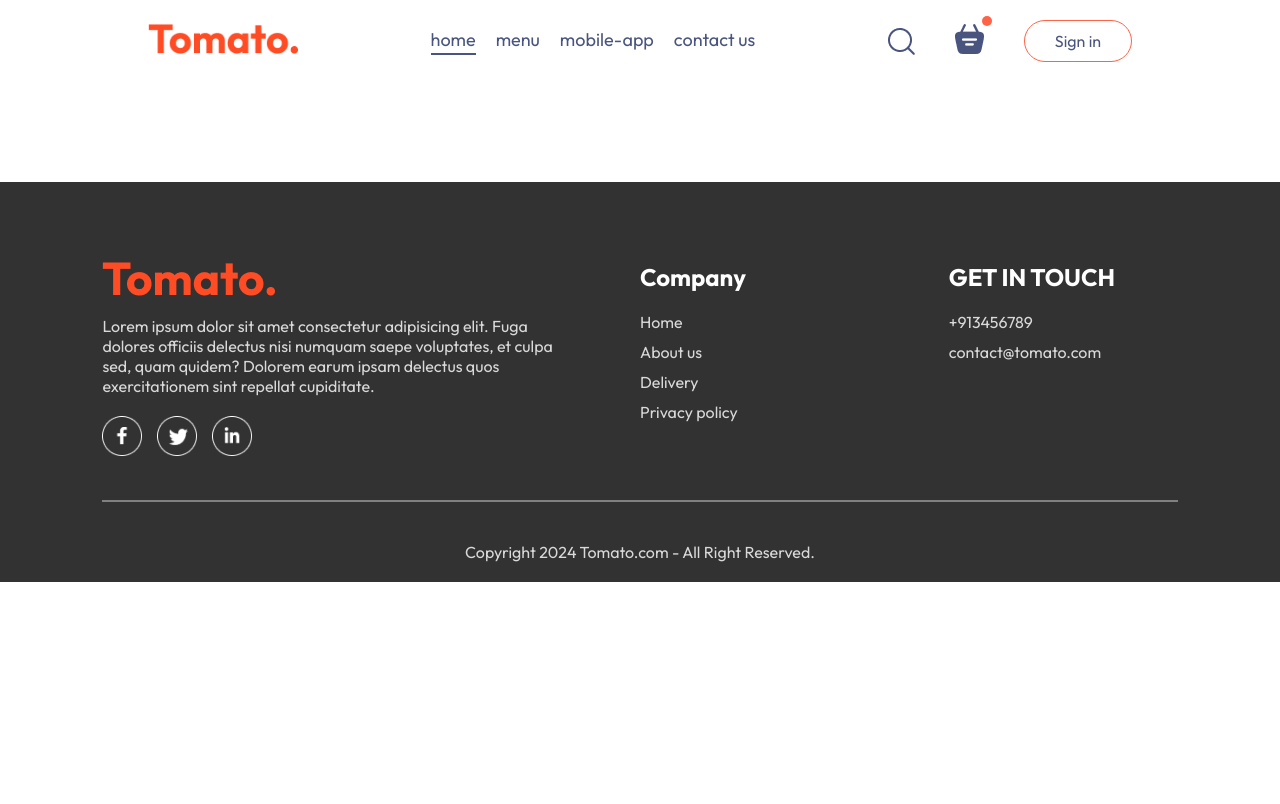
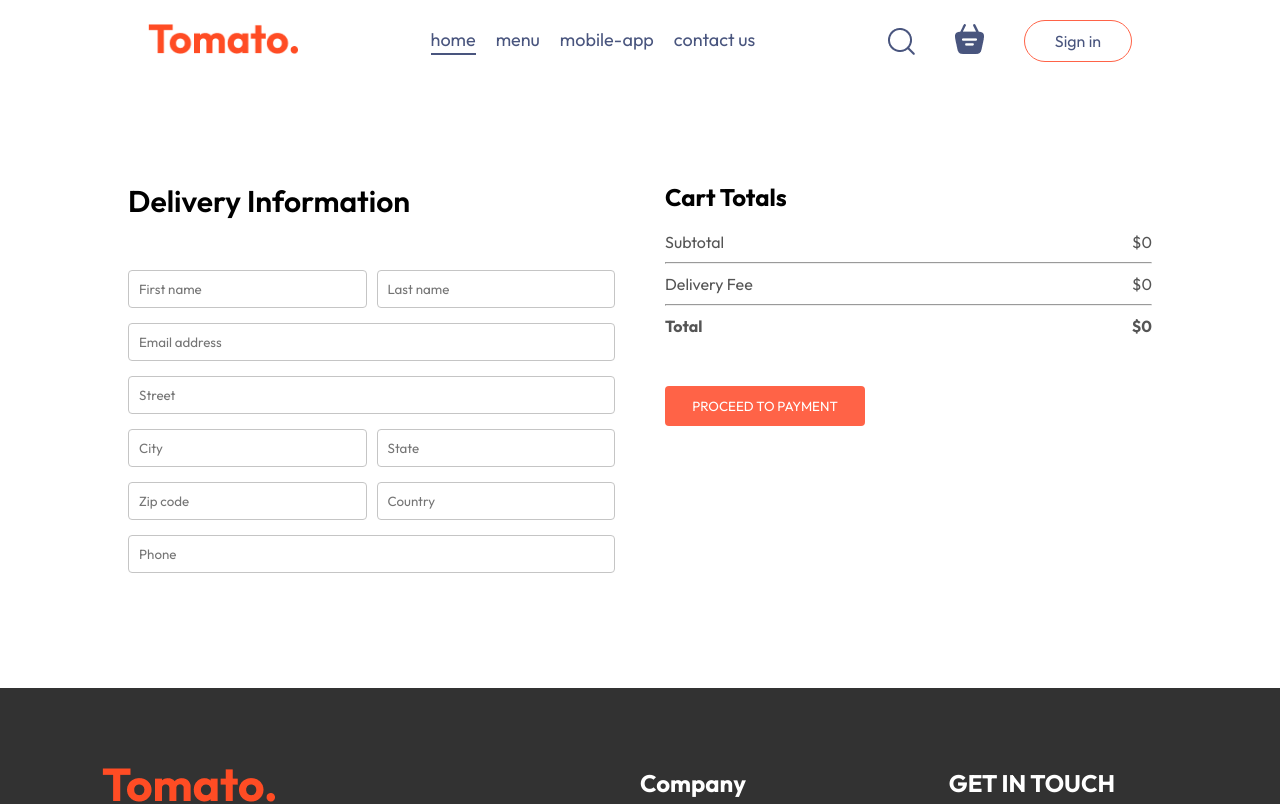
Before and after one commit to sujal0821/food-del, a React (Vite) app in the folder frontend/: page /order in a window 1280 px wide. Shown: the top 804 px of the page. Built offline with nearby package versions, Linux system fonts and the light colour scheme.

Commit message:
updated frontend

```diff
--- a/frontend/src/App.jsx
+++ b/frontend/src/App.jsx
@@ -3,7 +3,7 @@
 import { Route, Routes } from "react-router-dom";
 import Cart from "./pages/Cart/Cart";
 import Home from "./pages/Home/Home";
-import PlaceOrder from "./pages/Placeorder/PlaceOrder";
+import PlaceOrder from "./pages/PlaceOrder/PlaceOrder";
 import Footer from "./components/Footer/Footer";
 import LoginPopup from "./components/LoginPopup/LoginPopup";
 
--- a/frontend/src/components/Navbar/Navbar.jsx
+++ b/frontend/src/components/Navbar/Navbar.jsx
@@ -1,11 +1,14 @@
-import React,{useState} from 'react'
+import React,{useContext, useState} from 'react'
 import './Navbar.css'
 import { assets } from '../../assets/assets'
 import { Link } from 'react-router-dom';
+import { StoreContext } from '../../context/StoreContext';
 
 const Navbar = ({setshowLogin}) => {
 
   const [menu,setMenu] = useState("home");
+
+  const {getTotalCartAmount} = useContext(StoreContext);
 
   return (
     <div className='navbar'>
@@ -20,7 +23,7 @@
         <img src={assets.search_icon} alt=""/>
         <div className="navbar-search-icon">
             <Link to ='/cart'><img src={assets.basket_icon} alt="" /></Link>
-            <div className="dot"></div>
+            <div className={getTotalCartAmount()===0?"":"dot"}></div>
         </div>
         <button onClick={()=>setshowLogin(true)}>Sign in</button>
       </div>
--- a/frontend/src/context/StoreContext.jsx
+++ b/frontend/src/context/StoreContext.jsx
@@ -1,41 +1,48 @@
-import { createContext, useState ,useEffect } from "react";
+import { createContext, useState, useEffect } from "react";
 import { food_list } from "../assets/assets";
 
-export const StoreContext = createContext(null)
+export const StoreContext = createContext(null);
 
-const StoreContextProvider =(props) => {
-    const[cartItems,setCartItems]= useState({});
+const StoreContextProvider = (props) => {
+  const [cartItems, setCartItems] = useState({});
 
-    const addToCart=(itemId) => {
-        if(!cartItems[itemId]){
-            setCartItems((prev)=>({...prev,[itemId]:1}))
+  const addToCart = (itemId) => {
+    if (!cartItems[itemId]) {
+      setCartItems((prev) => ({ ...prev, [itemId]: 1 }));
+    } else {
+      setCartItems((prev) => ({ ...prev, [itemId]: prev[itemId] + 1 }));
     }
-        else{
-            setCartItems((prev)=>({...prev,[itemId]:prev[itemId]+1}))
+  };
+
+  const removeFromCart = (itemId) => {
+    setCartItems((prev) => ({ ...prev, [itemId]: prev[itemId] - 1 }));
+  };
+
+  const getTotalCartAmount = () => {
+    let totalAmount = 0;
+    for (const item in cartItems) {
+      if (cartItems[item] > 0) {
+        let itemInfo = food_list.find((product) => product._id === item);
+        totalAmount += itemInfo.price * cartItems[item];
       }
     }
+    return totalAmount;
+  };
 
-    const removeFromCart = (itemId) => {
-        setCartItems((prev)=>({...prev,[itemId]:prev[itemId]-1}))
-    }
-
-    useEffect(()=>{
-        console.log(cartItems);
-    },[cartItems])
-
-    const contextValue ={
+  const contextValue = {
     food_list,
     cartItems,
     setCartItems,
     addToCart,
-        removeFromCart
-    }
+    removeFromCart,
+    getTotalCartAmount
+  };
 
-    return(
+  return (
     <StoreContext.Provider value={contextValue}>
       {props.children}
     </StoreContext.Provider>
-    )
-}
+  );
+};
 
-export default StoreContextProvider
+export default StoreContextProvider;
--- a/frontend/src/pages/Cart/Cart.jsx
+++ b/frontend/src/pages/Cart/Cart.jsx
@@ -1,9 +1,12 @@
 import React, { useContext } from "react";
 import "./Cart.css";
 import { StoreContext } from "../../context/StoreContext";
+import { useNavigate } from "react-router-dom";
 
 const Cart = () => {
-  const { cartItems, food_list, removeFromCart } = useContext(StoreContext);
+  const { cartItems, food_list, removeFromCart, getTotalCartAmount } = useContext(StoreContext);
+
+  const navigate = useNavigate()
 
   return (
     <div className="cart">
@@ -43,20 +46,20 @@
           <div>
             <div className="cart-total-details">
               <p>Subtotal</p>
-              <p>{0}</p>
+              <p>${getTotalCartAmount()}</p>
             </div>
             <hr />
             <div className="cart-total-details">
               <p>Delivery Fee</p>
-              <p>{2}</p>
+              <p>${getTotalCartAmount()===0?0:2}</p>
             </div>
             <hr />
             <div className="cart-total-details">
               <b>Total</b>
-              <b>{0}</b>
+              <b>${getTotalCartAmount()===0?0:getTotalCartAmount()+2}</b>
             </div>
           </div>
-          <button>PROCEED TO CHECKOUT</button>
+          <button onClick={()=>navigate('./order')}>PROCEED TO CHECKOUT</button>
         </div>
         <div className="cart-promocode">
           <p>If you have a promo code, enter it here</p>
--- a/frontend/src/pages/PlaceOrder/PlaceOrder.css
+++ b/frontend/src/pages/PlaceOrder/PlaceOrder.css
@@ -0,0 +1,36 @@
+.place-order{
+    display: flex;
+    align-items: start;
+    justify-content: space-between;
+    gap: 50px;
+    margin-top: 100px ;
+}
+.place-order-left{
+    width: 100%;
+    max-width: max(30%,500px);
+}
+.place-order-left .title{
+    font-size:30px ;
+    font-weight: 600;
+    margin-bottom: 50px;
+}
+.place-order-left input{
+    margin-bottom: 15px;
+    width: 100%;
+    padding: 10px;
+    border: 1px solid #c5c5c5;
+    border-radius: 4px;
+    outline-color: tomato;
+}
+.place-order-left .multi-fields{
+    display: flex;
+    gap: 10px;
+}
+.place-order-right{
+    width: 100%;
+    max-width: max(40%, 500px);
+}
+.place-order .cart-total button{
+    margin-top: 30px;
+
+}
--- a/frontend/src/pages/PlaceOrder/PlaceOrder.jsx
+++ b/frontend/src/pages/PlaceOrder/PlaceOrder.jsx
@@ -1,11 +1,54 @@
-import React from 'react'
+import React, { useContext } from 'react'
 import './PlaceOrder.css'
+import { StoreContext } from '../../context/StoreContext'
 
 const PlaceOrder = () => {
+
+  const{getTotalCartAmount} = useContext(StoreContext)
+
   return (
-    <div>
-
-    </div>
+    <form className="place-order">
+      <div className="place-order-left">
+        <p className="title">Delivery Information</p>
+        <div className="multi-fields">
+          <input type="text" placeholder='First name'/>
+          <input type="text" placeholder='Last name'/>
+        </div>
+        <input type="text" placeholder='Email address'/>
+        <input type="text" placeholder='Street'/>
+        <div className="multi-fields">
+          <input type="text" placeholder='City'/>
+          <input type="text" placeholder='State'/>
+        </div>
+        <div className="multi-fields">
+          <input type="text" placeholder='Zip code'/>
+          <input type="text" placeholder='Country'/>
+        </div>
+        <input type="text" placeholder='Phone' />
+      </div>
+      <div className="place-order-right">
+      <div className="cart-total">
+          <h2>Cart Totals</h2>
+          <div>
+          <div className="cart-total-details">
+              <p>Subtotal</p>
+              <p>${getTotalCartAmount()}</p>
+            </div>
+            <hr />
+            <div className="cart-total-details">
+              <p>Delivery Fee</p>
+              <p>${getTotalCartAmount()===0?0:2}</p>
+            </div>
+            <hr />
+            <div className="cart-total-details">
+              <b>Total</b>
+              <b>${getTotalCartAmount()===0?0:getTotalCartAmount()+2}</b>
+            </div>
+          </div>
+          <button>PROCEED TO PAYMENT</button>
+        </div>
+      </div>
+    </form>
   )
 }
 
```
Lines whose indentation alone changed are shown as unchanged.
